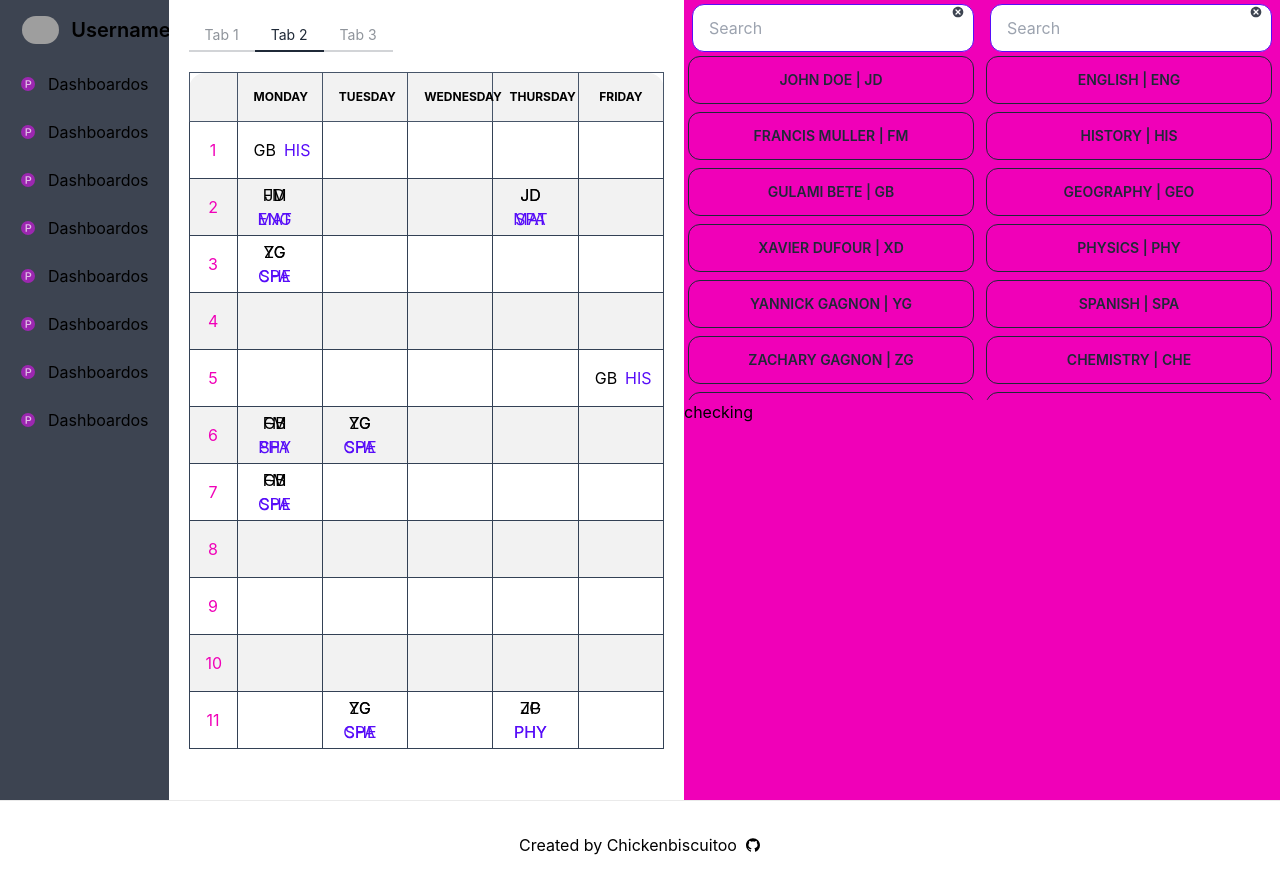
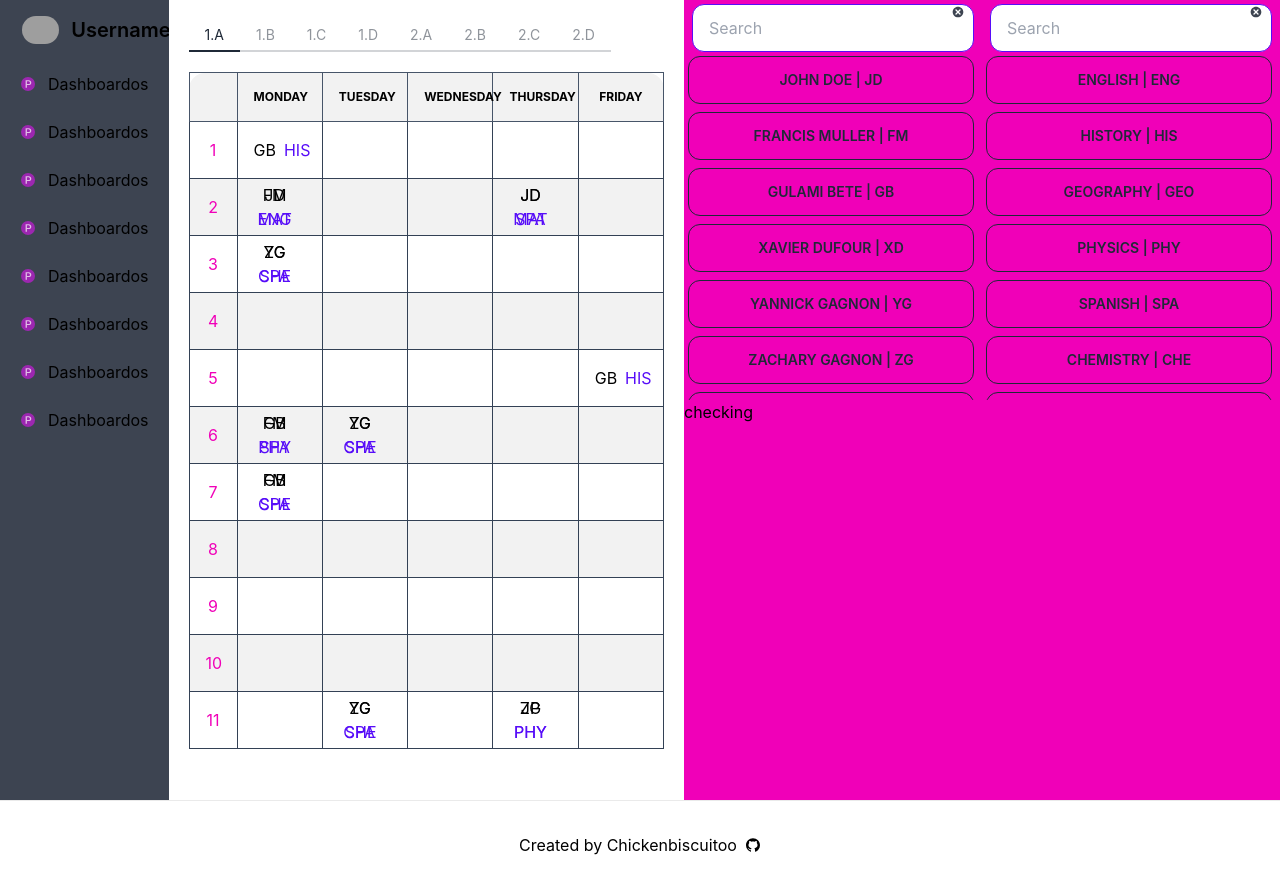
Before and after one commit to Chickenbiscuitoo/timetable-manager, a Next.js app: page / in a window 1280 px wide. Built offline with nearby package versions, Linux system fonts and the light colour scheme; grey boxes are pictures that could not be loaded.

Commit message:
tabs switch class timetable

```diff
--- a/components/TabsMenu.tsx
+++ b/components/TabsMenu.tsx
@@ -1,10 +1,23 @@
-const TabsMenu = () => {
-	return (
-		<div className="tabs mt-5 ml-5">
-			<a className="tab tab-bordered">Tab 1</a>
-			<a className="tab tab-bordered tab-active">Tab 2</a>
-			<a className="tab tab-bordered">Tab 3</a>
-		</div>
-	)
+import { NextPage } from 'next'
+import useTimetableStore from '../store'
+
+const TabsMenu: NextPage = () => {
+	const { classes, selectedClass, setSelectedClass } =
+		useTimetableStore()
+
+	const tabs = classes.map((cl) => (
+		<a
+			key={cl.id}
+			id={cl.id.toString()}
+			onClick={() => setSelectedClass(cl.id)}
+			className={`tab tab-bordered ${
+				selectedClass === cl.id && 'tab-active'
+			}`}
+		>
+			{cl.name}
+		</a>
+	))
+
+	return <div className="tabs mt-5 ml-5">{tabs}</div>
 }
 export default TabsMenu
--- a/pages/index.tsx
+++ b/pages/index.tsx
@@ -2,7 +2,6 @@ import type { NextPage } from 'next'
 import Head from 'next/head'
 import styles from '../styles/Home.module.css'
 import { AiFillGithub } from 'react-icons/ai'
-import useTimetableStore from '../store'
 
 import Timetable from '../components/Timetable'
 import ScrollMenu from '../components/ScrollMenu'
@@ -17,8 +16,6 @@ import { HTML5Backend } from 'react-dnd-html5-backend'
 import { DndProvider } from 'react-dnd'
 
 const Home: NextPage = () => {
-	const { teachers, subjects } = useTimetableStore()
-
 	return (
 		<div>
 			<Head>
```
